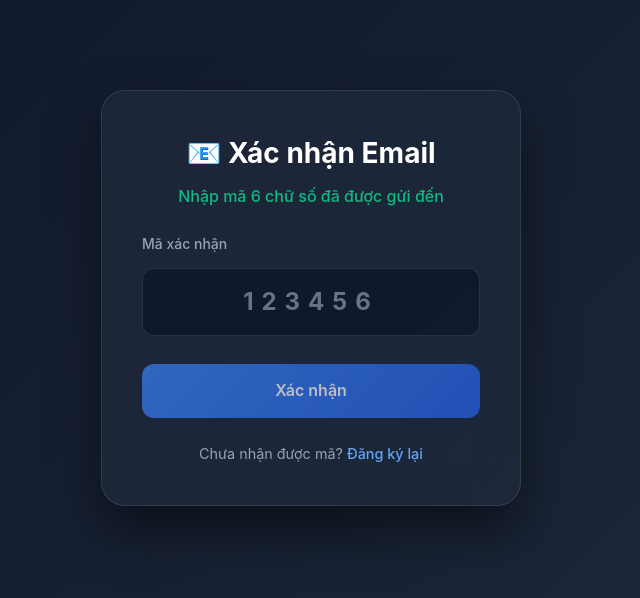
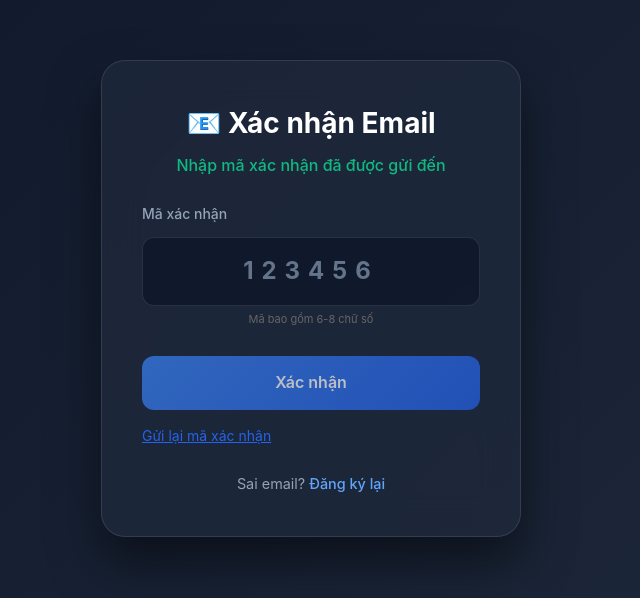
Before and after one commit to thietkeanhaibeauty-beep/appanhai, a React (Vite) app in the folder client/: page /verify in a window 1280 px wide. Shown: the part 102-700 px from the top of the page, without its empty margins (329-969 px from the left). Built offline with nearby package versions, Linux system fonts and the light colour scheme; no server answers.

Commit message:
Update: Auto commit

```diff
--- a/client/src/components/UserMenu.jsx
+++ b/client/src/components/UserMenu.jsx
@@ -111,8 +111,15 @@ export default function UserMenu({ onOpenProfile }) {
         <div className="user-menu-container">
             {/* Always visible: Plan Badge + Coin Balance */}
             <div className="header-user-info">
-                <div className="header-plan-badge" style={{ background: planInfo.color }}>
-                    {planInfo.name}
+                <div style={{ display: 'flex', flexDirection: 'column', alignItems: 'center', marginRight: '5px' }}>
+                    <div className="header-plan-badge" style={{ background: planInfo.color }}>
+                        {planInfo.name}
+                    </div>
+                    {expiryDate && (
+                        <span style={{ fontSize: '9px', color: '#666', marginTop: '2px', whitespace: 'nowrap' }}>
+                            {expiryDate}
+                        </span>
+                    )}
                 </div>
                 <button
                     className="header-upgrade-btn"
--- a/client/src/pages/VerifyEmail.jsx
+++ b/client/src/pages/VerifyEmail.jsx
@@ -11,6 +11,8 @@ export default function VerifyEmail() {
     const location = useLocation();
     const { verifyOtp } = useAuth();
 
+    const [resendCooldown, setResendCooldown] = useState(0);
+
     // Get email from location state (passed from Register page)
     const email = location.state?.email || '';
 
@@ -23,8 +25,9 @@ export default function VerifyEmail() {
             return;
         }
 
-        if (otp.length !== 6) {
-            setError('Mã xác nhận phải có 6 chữ số');
+        // Support both 6 and 8 digit codes (Supabase can send either depending on config)
+        if (otp.length < 6) {
+            setError('Mã xác nhận chưa đủ độ dài');
             return;
         }
 
@@ -35,12 +38,43 @@ export default function VerifyEmail() {
 
         if (verifyError) {
             console.error('❌ [Verify] OTP verification failed:', verifyError);
-            setError(verifyError.message || 'Mã xác nhận không đúng');
+            setError(verifyError.message || 'Mã xác nhận không đúng hoặc đã hết hạn');
             setLoading(false);
         } else {
             console.log('✅ [Verify] OTP verified successfully');
             setSuccess(true);
             setTimeout(() => navigate('/'), 2000);
+        }
+    };
+
+    const handleResend = async () => {
+        if (resendCooldown > 0) return;
+
+        try {
+            console.log('🔵 [Verify] Resending OTP...');
+            const { error: resendError } = await useAuth().supabase.auth.resend({
+                type: 'signup',
+                email: email
+            });
+
+            if (resendError) throw resendError;
+
+            // Start cooldown
+            setResendCooldown(60);
+            const interval = setInterval(() => {
+                setResendCooldown((prev) => {
+                    if (prev <= 1) {
+                        clearInterval(interval);
+                        return 0;
+                    }
+                    return prev - 1;
+                });
+            }, 1000);
+
+            alert('Đã gửi lại mã xác nhận mới!');
+        } catch (err) {
+            console.error('❌ [Verify] Resend failed:', err);
+            setError(err.message || 'Không thể gửi lại mã');
         }
     };
 
@@ -61,7 +95,7 @@ export default function VerifyEmail() {
             <div className="auth-card">
                 <h1>📧 Xác nhận Email</h1>
                 <p className="auth-subtitle">
-                    Nhập mã 6 chữ số đã được gửi đến<br />
+                    Nhập mã xác nhận đã được gửi đến<br />
                     <strong>{email}</strong>
                 </p>
 
@@ -70,15 +104,17 @@ export default function VerifyEmail() {
                 <form onSubmit={handleSubmit}>
                     <div className="form-group">
                         <label>Mã xác nhận</label>
+                        <div style={{ display: 'flex', flexDirection: 'column', gap: '5px' }}>
                             <input
                                 type="text"
                                 value={otp}
                                 onChange={(e) => {
-                                const value = e.target.value.replace(/\D/g, '').slice(0, 6);
+                                    // Allow numbers only, up to 8 digits
+                                    const value = e.target.value.replace(/\D/g, '').slice(0, 8);
                                     setOtp(value);
                                 }}
                                 placeholder="123456"
-                            maxLength={6}
+                                maxLength={8}
                                 required
                                 style={{
                                     fontSize: '1.5rem',
@@ -87,15 +123,36 @@ export default function VerifyEmail() {
                                     fontWeight: 'bold'
                                 }}
                             />
+                            <p style={{ fontSize: '11px', color: '#666', textAlign: 'center' }}>
+                                Mã bao gồm 6-8 chữ số
+                            </p>
+                        </div>
                     </div>
 
-                    <button type="submit" className="auth-btn" disabled={loading || otp.length !== 6}>
+                    <button type="submit" className="auth-btn" disabled={loading || otp.length < 6}>
                         {loading ? 'Đang xác nhận...' : 'Xác nhận'}
+                    </button>
+
+                    <button
+                        type="button"
+                        onClick={handleResend}
+                        disabled={resendCooldown > 0}
+                        style={{
+                            background: 'none',
+                            border: 'none',
+                            color: resendCooldown > 0 ? '#9ca3af' : '#2563eb',
+                            cursor: resendCooldown > 0 ? 'not-allowed' : 'pointer',
+                            marginTop: '15px',
+                            fontSize: '14px',
+                            textDecoration: 'underline'
+                        }}
+                    >
+                        {resendCooldown > 0 ? `Gửi lại mã sau ${resendCooldown}s` : 'Gửi lại mã xác nhận'}
                     </button>
                 </form>
 
                 <p className="auth-link">
-                    Chưa nhận được mã? <Link to="/register">Đăng ký lại</Link>
+                    Sai email? <Link to="/register">Đăng ký lại</Link>
                 </p>
             </div>
         </div>
```
Lines whose indentation alone changed are shown as unchanged.
